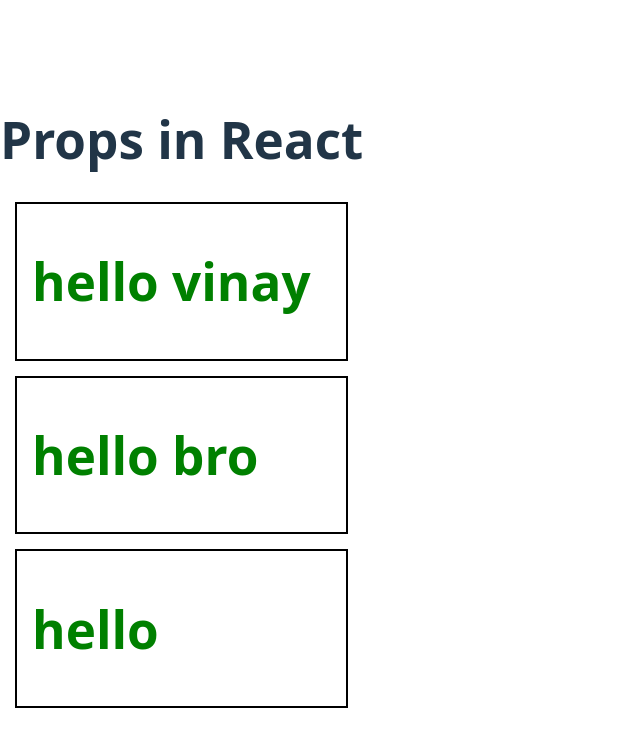
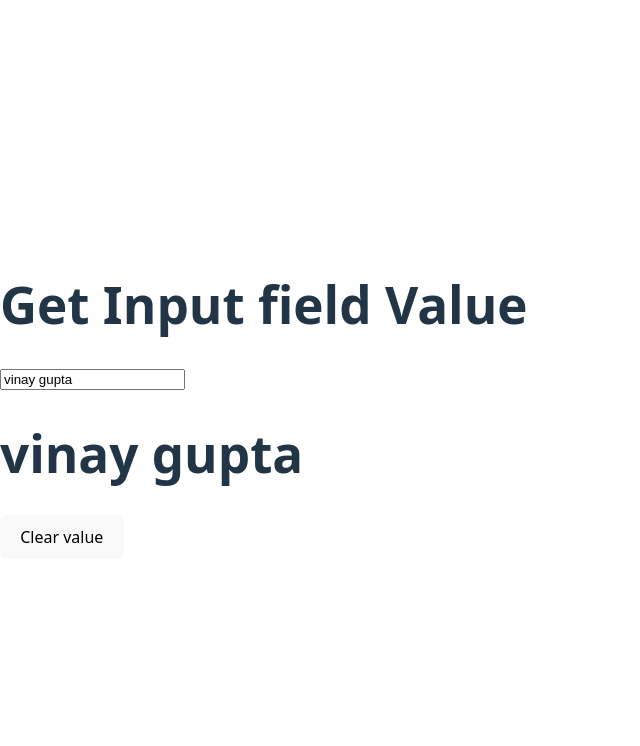
Before and after one commit to VinayGupta8383/React1, a React (Vite) app: page / in a window 1280 px wide. Shown: the top 746 px of the page, without its empty margins (0-640 px from the left). Built offline with nearby package versions, Linux system fonts and the light colour scheme.

Commit message:
get input field value

```diff
--- a/src/App.jsx
+++ b/src/App.jsx
@@ -1,31 +1,14 @@
-import Wrapper from "./Wrapper";
-// import User from "./User";
+import { useState } from 'react';
+
 function App() {
-
+  const [val,setVal]=useState("vinay gupta")
 
   return (
     <div>
-       <h1>Props in React</h1>
-       <Wrapper>
-        <h1>hello vinay</h1>
-       </Wrapper>
-
-
-       <Wrapper>
-        <h1>hello bro</h1>
-       </Wrapper>
-
-
-       <Wrapper>
-        <h1>hello</h1>
-       </Wrapper>
-
-       {/* <User name="vinay"/>
-       <User name="john"/>
-       <User />
-       <User />
-       <User /> */}
-
+       <h1>Get Input field Value</h1>
+       <input type="text" value={val} onChange={(event)=>setVal(event.target.value)} placeholder="Enter Name" />
+       <h1>{val}</h1>
+       <button onClick={()=>setVal("")}>Clear value</button>
     </div>
 
   )
```
